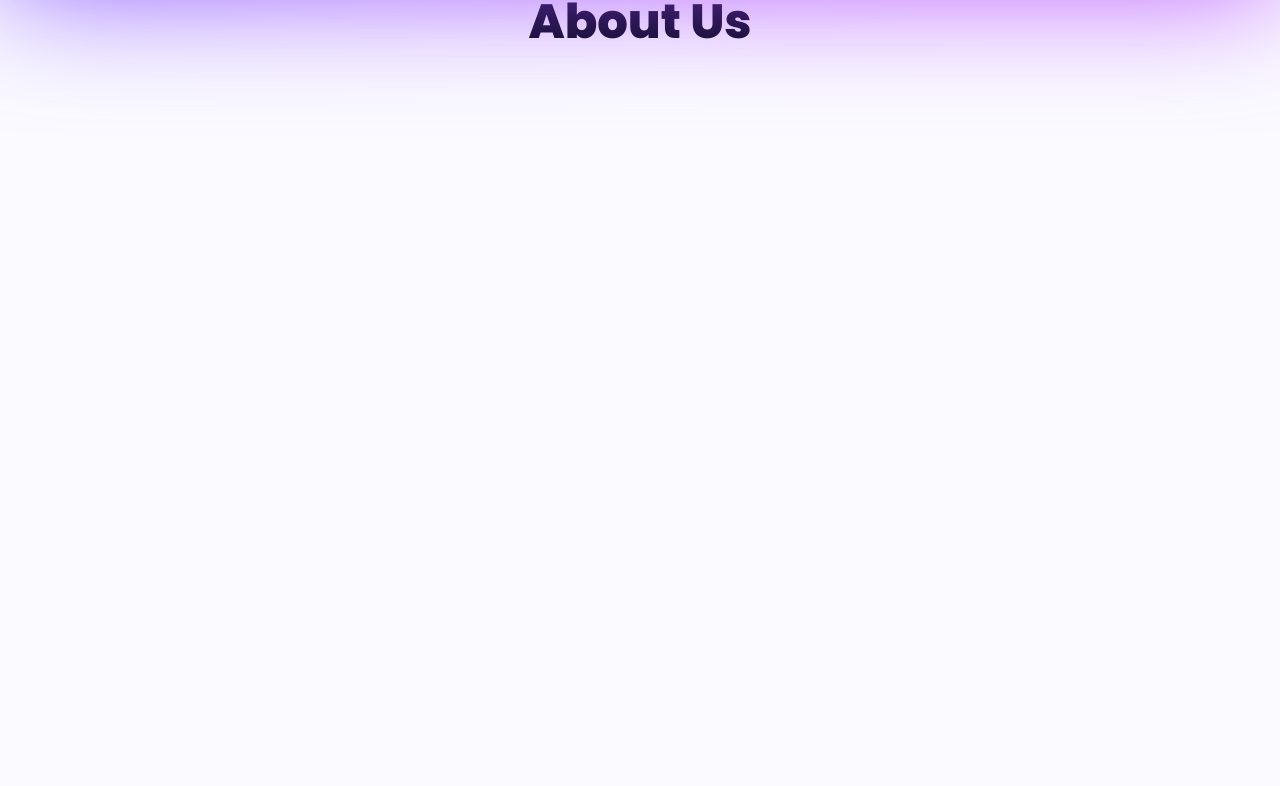
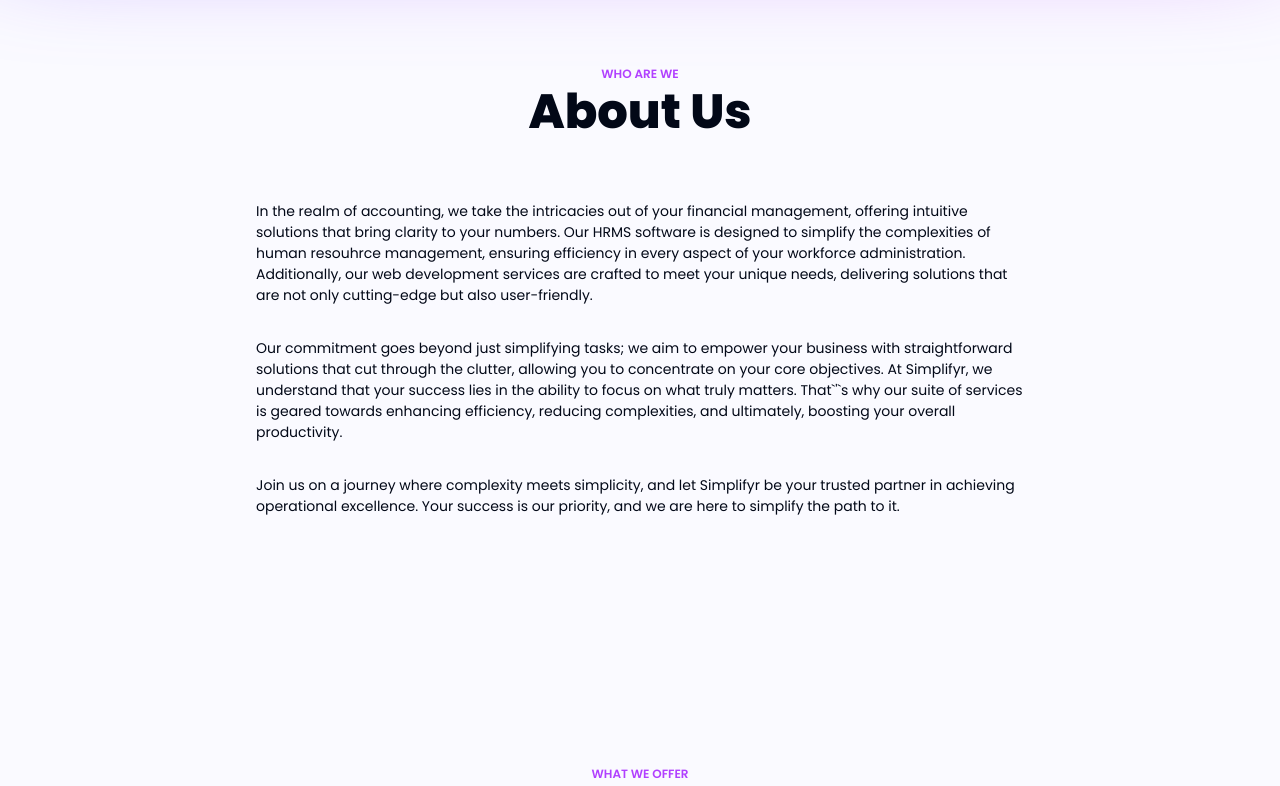
Before and after one commit to Kish-han/SimplifR, a Next.js app: page / in a window 1280 px wide. Shown: the part 1133-1919 px from the top of the page. Before the commit the page ends 1748 px from the top, so only its background shows below. Built offline with nearby package versions, Linux system fonts and the light colour scheme.

Commit message:
About section added

```diff
--- a/app/globals.css
+++ b/app/globals.css
@@ -18,11 +18,9 @@
   border-radius: 10px;
 }
 
-.gradient {
-  color: var(
-    --Gradient,
-    linear-gradient(131deg, #713fff 15.09%, #b140ff 73.66%)
-  );
+
+.scrollbar-hide::-webkit-scrollbar {
+  display: none;
 }
 
 @layer base {
--- a/app/page.tsx
+++ b/app/page.tsx
@@ -1,15 +1,16 @@
 import About from "@/components/About";
 import Hero from "@/components/Hero";
 import UnionShape from "@/components/UnionShape";
-import Image from "next/image";
-import { Scrollbar } from "react-scrollbars-custom";
+import OurServices from "@/components/OurServices";
+
 
 export default function Home() {
   return (
-    <div className="relative customNavbar overflow-x-hidden">
+    <div className="relative overflow-x-hidden ">
       <Hero />
       <UnionShape />
       <About />
+      <OurServices />
     </div>
   );
 }
--- a/components/About.tsx
+++ b/components/About.tsx
@@ -1,13 +1,63 @@
-import React from "react";
+"use client";
 import Services from "./Services";
 import Headings from "./Headings";
-
+import { motion } from "framer-motion";
 type Props = {};
 
 const About = (props: Props) => {
   return (
-    <div id="about" className="h-[80vh] mt-[340px] md:mt-[200px] lg:mt-[100px] xl:mt-5">
+    <div
+      id="about"
+      className=" h-[100vh] lg:pt-[100px] mt-[340px] md:mt-[200px] lg:mt-[100px] xl:mt-0"
+    >
       <Headings head={"About Us"} subhead={"WHO ARE WE"} />
+      <div className="flex  justify-center items-center">
+        <div className="w-[80%] xl:w-[60%] space-y-8 mt-[35px] lg:mt-[60px]">
+          <motion.p
+            initial={{ opacity: 0, y: 200 }}
+            whileInView={{ opacity: 1, y: 0 }}
+            transition={{ ease: "easeOut", duration: 1.3, delay: 0.3 }}
+            viewport={{ once: true }}
+            className="text-[14px]"
+          >
+            In the realm of accounting, we take the intricacies out of your
+            financial management, offering intuitive solutions that bring
+            clarity to your numbers. Our HRMS software is designed to simplify
+            the complexities of human resouhrce management, ensuring efficiency
+            in every aspect of your workforce administration. Additionally, our
+            web development services are crafted to meet your unique needs,
+            delivering solutions that are not only cutting-edge but also
+            user-friendly.
+          </motion.p>
+          <motion.p
+            initial={{ opacity: 0, y: 150 }}
+            whileInView={{ opacity: 1, y: 0 }}
+            transition={{ ease: "easeOut", duration: 1.3, delay: 0.5 }}
+            viewport={{ once: true }}
+            className="text-[14px]"
+          >
+            Our commitment goes beyond just simplifying tasks; we aim to empower
+            your business with straightforward solutions that cut through the
+            clutter, allowing you to concentrate on your core objectives. At
+            Simplifyr, we understand that your success lies in the ability to
+            focus on what truly matters. That`&#39;`s why our suite of services
+            is geared towards enhancing efficiency, reducing complexities, and
+            ultimately, boosting your overall productivity.
+          </motion.p>
+          <motion.p
+            initial={{ opacity: 0, y: 100 }}
+            whileInView={{ opacity: 1, y: 0 }}
+            transition={{ ease: "easeOut", duration: 1.3, delay: 0.7 }}
+            viewport={{ once: true }}
+            className="text-[14px] hidden md:block"
+          >
+            Join us on a journey where complexity meets simplicity, and let
+            Simplifyr be your trusted partner in achieving operational
+            excellence. Your success is our priority, and we are here to
+            simplify the path to it.
+          </motion.p>
+        </div>
+      </div>
     </div>
   );
 };
--- a/components/Headings.tsx
+++ b/components/Headings.tsx
@@ -6,12 +6,12 @@
 
 const Headings = ({ head, subhead }: { head: string; subhead: string }) => {
   return (
-    <div className="">
+    <div className="pt-[80px]">
       <motion.div
         initial={{ opacity: 0, x: -200 }}
         whileInView={{ opacity: 1, x: 0 }}
         transition={{ ease: "easeOut", duration: 1.3, delay: 0.3 }}
-        viewport={{once:true}}
+        viewport={{ once: true }}
         className="text-highlight text-[12px] font-semibold text-center"
       >
         <p className="gradient">{subhead}</p>
@@ -20,7 +20,7 @@
         initial={{ opacity: 0, x: 200 }}
         whileInView={{ opacity: 1, x: 0 }}
         transition={{ ease: "easeOut", duration: 1.3, delay: 0.3 }}
-        viewport={{once:true}}
+        viewport={{ once: true }}
         className="heading text-center"
       >
         <h2>{head}</h2>
--- a/components/Hero.tsx
+++ b/components/Hero.tsx
@@ -13,7 +13,7 @@
       transition={{ duration: 0.8, delay: 0.6 }}
       className="relative scrollbar w-full h-[76vh] flex items-center justify-center"
     >
-      <div className="px-14 text-center space-y-[25px]">
+      <div className="px-14 text-center space-y-[25px] pt-[80px]">
         <h1 className="heading">
           Welcome to <span className="text-highlight">Simplifyr</span>,
           <br />
--- a/components/NavBar.tsx
+++ b/components/NavBar.tsx
@@ -30,14 +30,14 @@
 
   return (
     <motion.div
-      initial={{ opacity: 0, y: -100 }}
+      initial={{ opacity: 0, y: -200 }}
       animate={{ opacity: 1, y: 0 }}
       transition={{ duration: 0.8 }}
       id="/"
-      className="h-[80px] "
+      className="pb-[10px] "
     >
       <nav
-        className={`fixed ${show? "navcarddark rounded-none":"bg-transparent"}  top-0 z-10 h-[80px] w-full flex justify-between items-center px-8`}
+        className={`fixed ${show? "navcarddark rounded-none":"bg-transparent"}  top-0 z-10 h-[10vh] w-full flex justify-between items-center px-8`}
       >
         <div className="">SimplyR</div>
         <div className="w-[50%] ">
--- /dev/null
+++ b/components/OurServices.tsx
@@ -0,0 +1,16 @@
+import React from 'react'
+import Services from './Services'
+import Headings from './Headings'
+
+type Props = {}
+
+const OurServices = (props: Props) => {
+  return (
+    <div>
+        <Headings head={"Our Services"} subhead={"WHAT WE OFFER"} />
+        <Services />
+    </div>
+  )
+}
+
+export default OurServices
--- a/components/UnionShape.tsx
+++ b/components/UnionShape.tsx
@@ -8,7 +8,7 @@
 const UnionShape = (props: Props) => {
   return (
     <motion.div
-      initial={{ opacity: 0, y: "100" }}
+      initial={{ opacity: 0, y: "200" }}
       animate={{ opacity: 1, y: 0 }}
       transition={{ duration: 0.8 }}
       viewport={{ once: true }}
```
